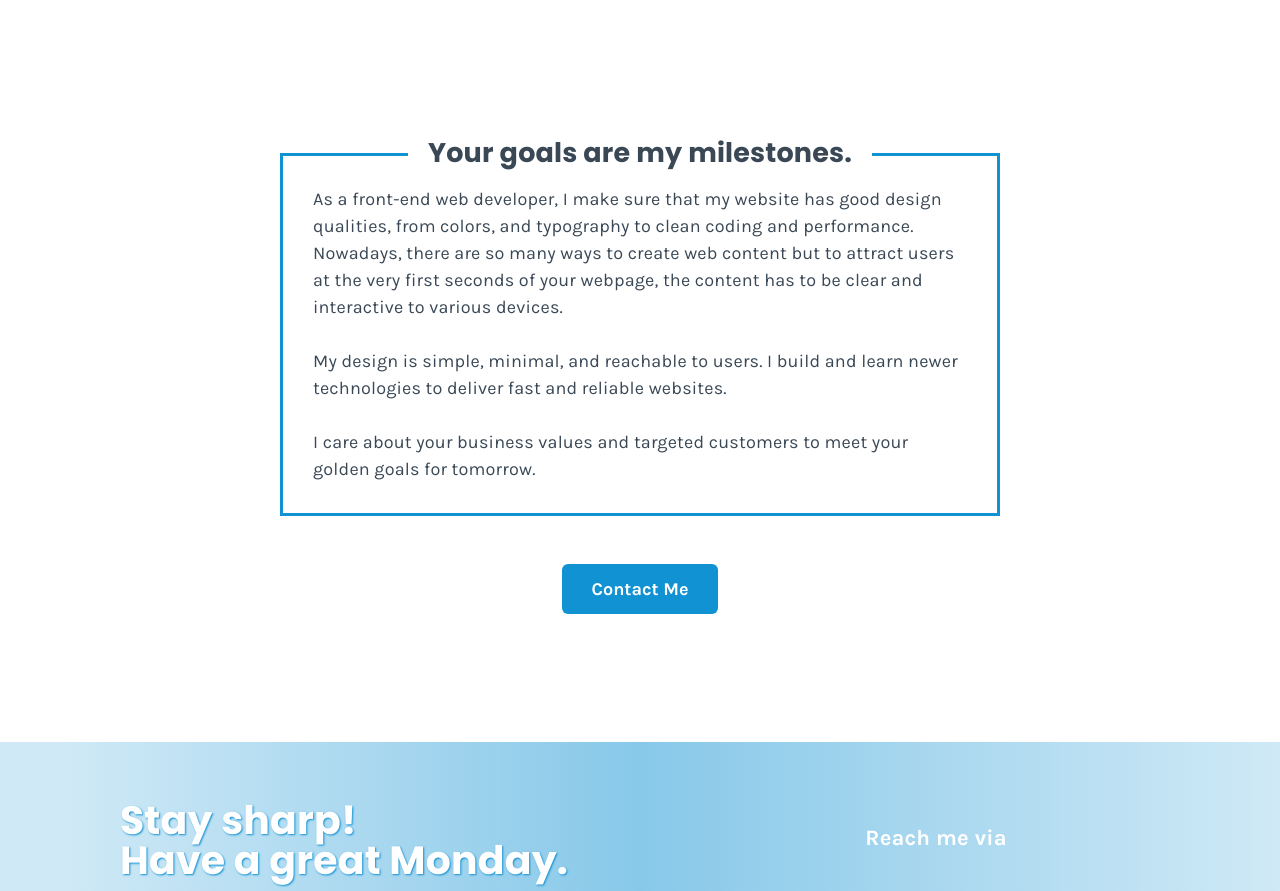
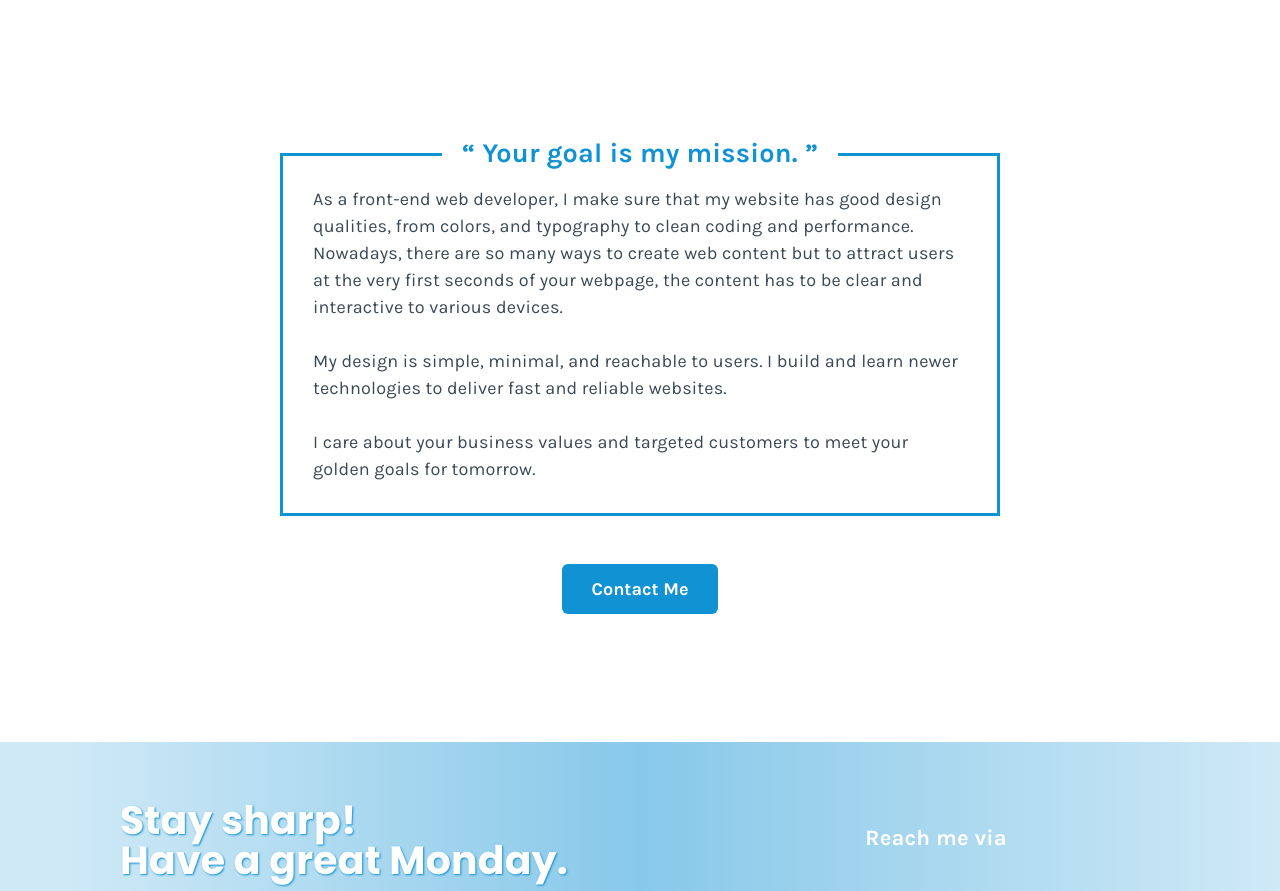
Before and after one commit to T-N9/tn-porfolio-frontend, a React (Create React App) app: page /services in a window 1280 px wide. Shown: the part 1640-2531 px from the top of the page. Built offline with nearby package versions, Linux system fonts and the light colour scheme; some icons are missing.

Commit message:
[Services] mission

```diff
--- a/src/components/ServiceBody/_ServiceBody.scss
+++ b/src/components/ServiceBody/_ServiceBody.scss
@@ -81,9 +81,10 @@
       background-color: white;
       padding: 5px 20px;
       text-align: center;
+      font-family: $font-primary;
 
       @include m-breakpoint-down(small) {
-        font-size: 1.2rem;
+        font-size: 1.5rem;
         padding: 5px 5px;
       }
     }
@@ -99,6 +100,7 @@
       }
 
       @include m-breakpoint-down(small) {
+        margin-top: 20px;
         padding: 30px 10px;
         width: 100%;
       }
--- a/src/components/ServiceBody/index.js
+++ b/src/components/ServiceBody/index.js
@@ -102,7 +102,7 @@ const ServiceBody = () => {
         </div>
 
         <div className="service_body--promote">
-          <h1>Your goals are my milestones.</h1>
+          <h1 className="ht_text">“ Your goal is my mission. ”</h1>
           <p>
             As a front-end web developer, I make sure that my website has good
             design qualities, from colors, and typography to clean coding and
```
